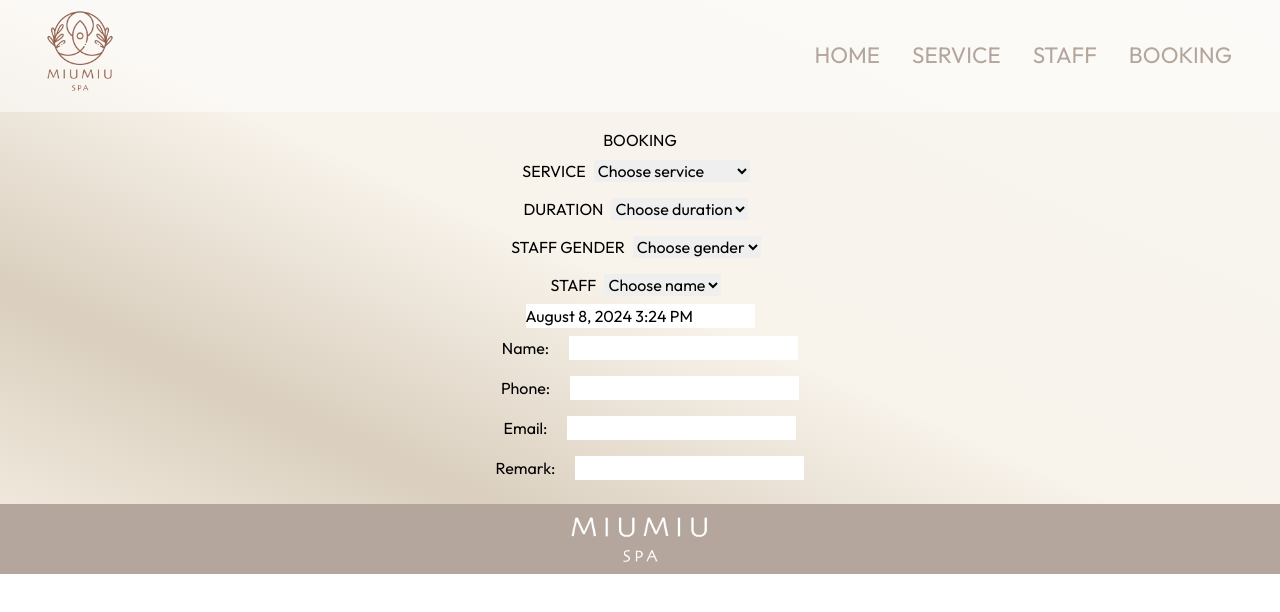
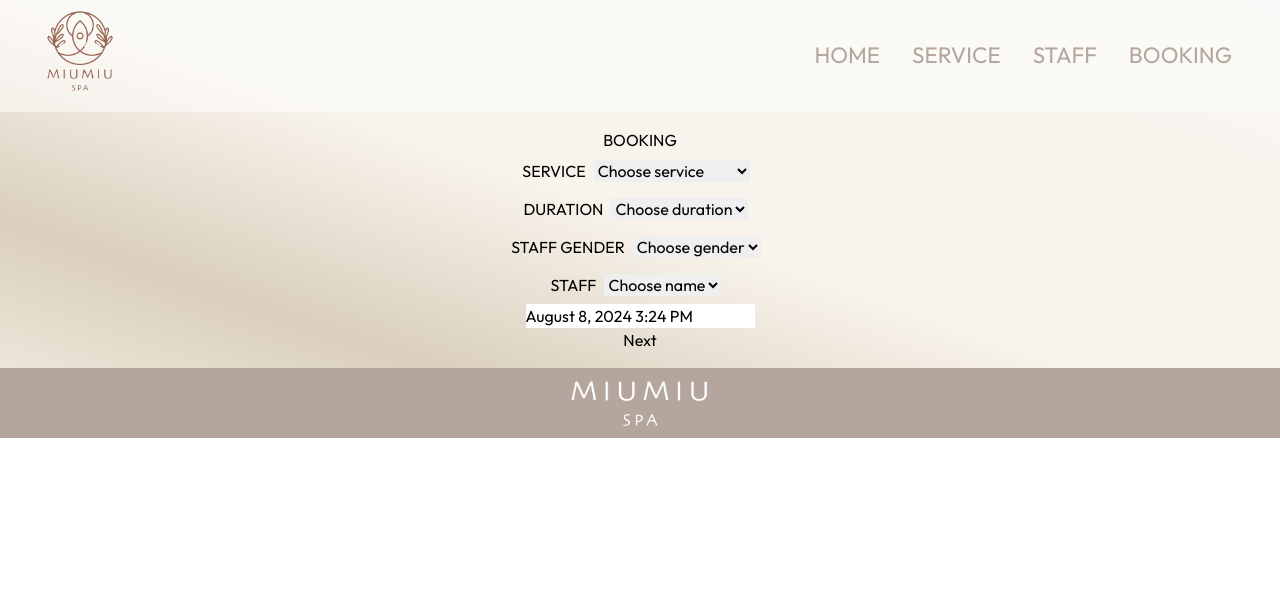
Before and after one commit to HWenSu/booking-system, a React (Vite) app: page /miumiu-spa/orders in a window 1280 px wide. Shown: the top 612 px of the page. Built offline with nearby package versions, Linux system fonts and the light colour scheme.

Commit message:
Feat: Booking by step.

```diff
--- a/src/pages/Booking.jsx
+++ b/src/pages/Booking.jsx
@@ -5,7 +5,6 @@ import BookingDropdown from "../components/BookingDropdown";
 import useAPIService from "../components/hooks/useAPIService"; //獲取API的通用 HOOK
 
 const Booking = () => {
-
   //儲存表單資料
   const [formData, setFormData] = useState({
     service: "",
@@ -19,9 +18,12 @@ const Booking = () => {
     remark: "",
   });
 
-  //處存過濾清單
+
+  //儲存過濾清單
   const [filteredStaff, setFilteredStaff] = useState([]);
   const [filterServices, setFilterServices] = useState([]);
+  //儲存隱藏變數
+  const [isHidden, setIsHidden] = useState(false)
 
   //處理表單變化
   const handleChange = (name, value) => {
@@ -39,9 +41,7 @@ const Booking = () => {
     "/modals/staffData.json"
   );
 
-
   useEffect(() => {
-
     //監聽 formData.gender 來過濾 Staff 名單
     if (staffData && staffData.staff) {
       const filteredStaff = formData.gender
@@ -64,7 +64,6 @@ const Booking = () => {
     }
   }, [staffData, formData.gender, serviceData, formData.service]);
 
-
   //檢查API資料是否獲取成功
   if (!serviceData || !staffData) return <div>Loading</div>;
   if (serviceError) return <div>Error: {serviceError.message}</div>;
@@ -78,10 +77,19 @@ const Booking = () => {
     }));
   };
 
+  //處理下一步按鈕的函式
+  const handleNext = () => {
+    setIsHidden(true)
+  }
+  //處理上一步按鈕的函式
+  const handleBack = () => {
+    setIsHidden(false)
+  }
+
   return (
     <form className="flex flex-col m-4">
       <h2>BOOKING</h2>
-
+      <div className={isHidden ? "hidden" : "block"}>
         <BookingDropdown
           serviceData={serviceData.services}
           filterService={filterServices}
@@ -89,13 +97,17 @@ const Booking = () => {
           filteredStaff={filteredStaff}
           onChange={handleChange}
         />
-
         <BookingTimeStamp
           duration={formData.duration}
           onTimeChange={handleTimeChange}
         />
+        <button onClick={handleNext}>Next</button>
+      </div>
 
+      <div className={isHidden ? "block" : "hidden"}>
         <BookingInfo />
+        <button onClick={handleBack}>Back</button>
+      </div>
     </form>
   );
 }
```
Lines whose indentation alone changed are shown as unchanged.
